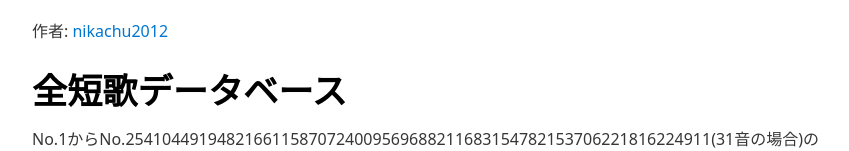
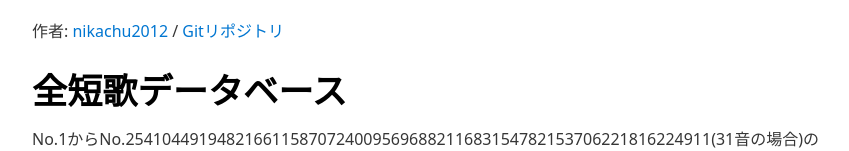
Before and after one commit to nikachu2012/tanka-database, a plain HTML site: page index.html in a window 1280 px wide. Shown: the top 151 px of the page, without its empty margins (208-1057 px from the left). Drawn offline with nearby package versions, Linux system fonts and the light colour scheme.

Commit message:
[add] gitリポジトリのリンクを追加

```diff
--- a/index.html
+++ b/index.html
@@ -10,7 +10,7 @@
 </head>
 
 <body>
-    作者: <a href="https://x.com/nikachu2012" target="_blank">nikachu2012</a>
+    作者: <a href="https://x.com/nikachu2012" target="_blank">nikachu2012</a> / <a href="https://github.com/nikachu2012/tanka-database" target="_blank">Gitリポジトリ</a>
     <h1>全短歌データベース</h1>
     No.1からNo.2541044919482166115870724009569688211683154782153706221816224911(31音の場合)の短歌を収録しています。<br>
     全俳句データベースとの互換性は皆無です。<br>
```
